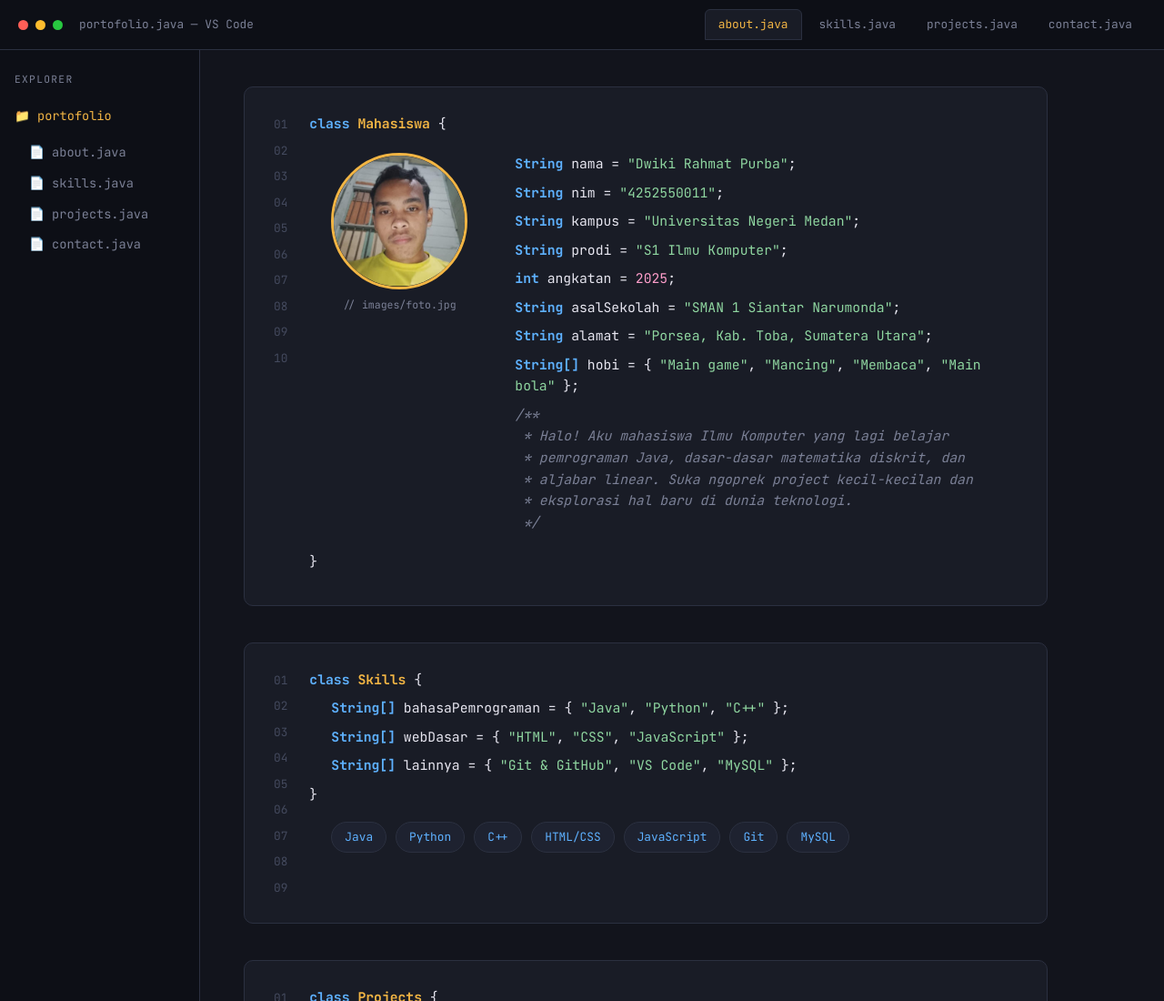
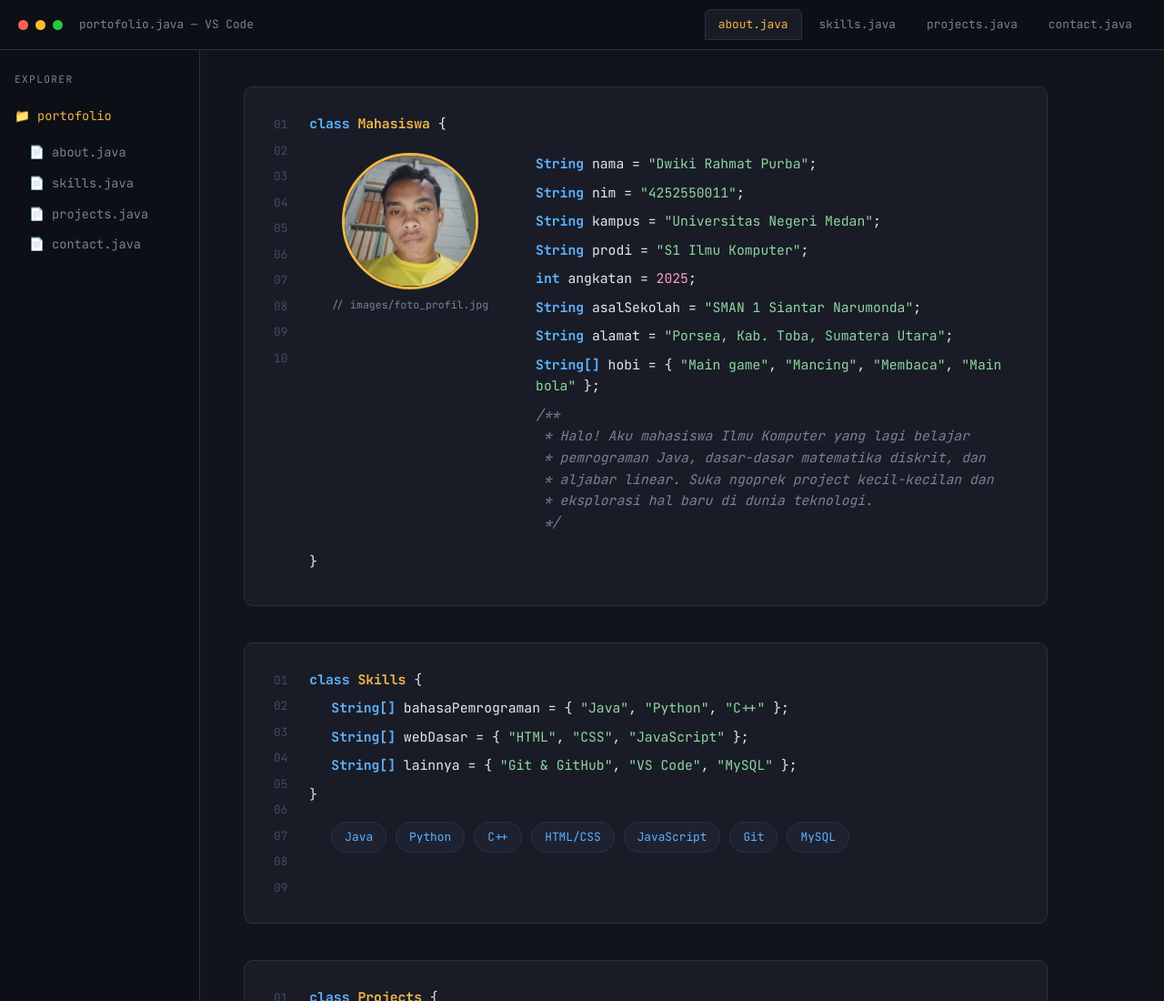
Before and after one commit to dwikiramhmatpurba081-max/Portofolio, a plain HTML site: page index.html in a window 1280 px wide. Shown: the top 1100 px of the page at 91% size. Drawn offline with Linux system fonts and the light colour scheme.

Commit message:
Add files via upload

```diff
--- a/index.html
+++ b/index.html
@@ -57,14 +57,14 @@
         <div class="about-flex">
           <div class="avatar-wrap">
             <div class="avatar">
-              <img id="foto Profil" src="/images/foto profil.jpg" alt="Foto Profil"
+              <img id="fotoProfil" src="images/foto_profil.jpg" alt="Foto Profil"
                    onerror="this.style.display='none'; this.nextElementSibling.style.display='flex';">
               <div class="avatar-placeholder">
                 <span>📷</span>
-                <small>Ganti file<br><b>images/foto profil.jpg</b><br>dengan fotomu</small>
+                <small>Ganti file<br><b>images/foto_profil.jpg</b><br>dengan fotomu</small>
               </div>
             </div>
-            <span class="avatar-caption">// images/foto.jpg</span>
+            <span class="avatar-caption">// images/foto_profil.jpg</span>
           </div>
 
           <div class="about-text">
```
Also changed, not shown: Images/foto_profil.jpg (added).
